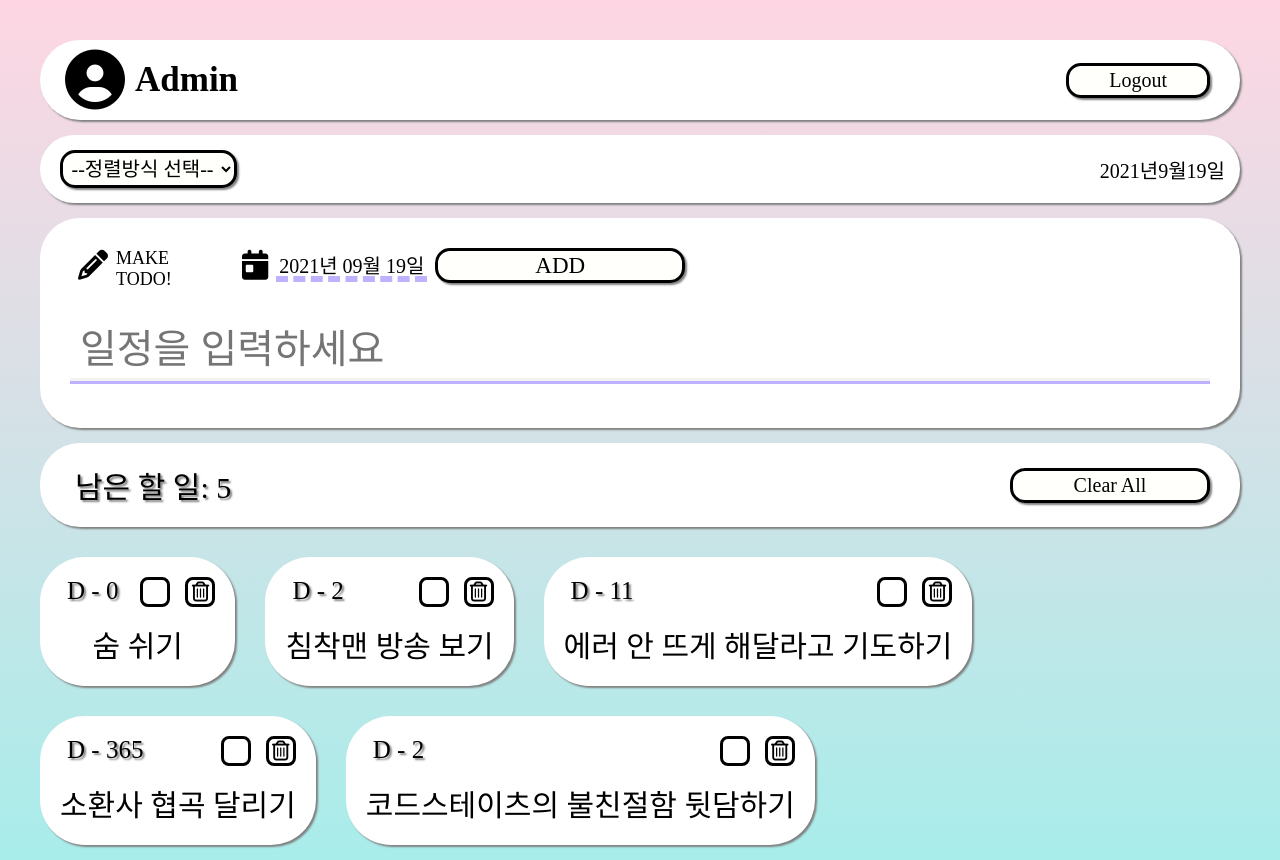
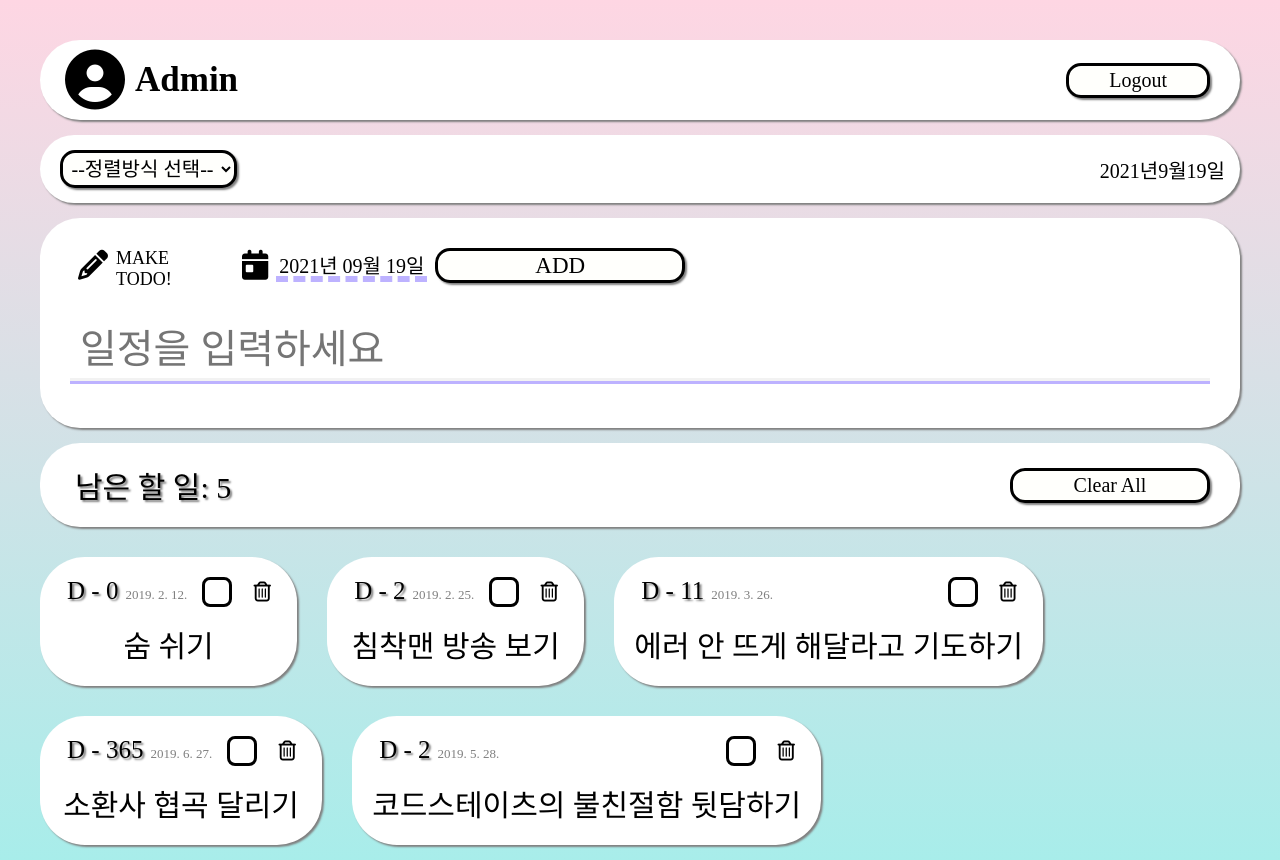
Before and after one commit to lsm6627/codegangster_toto, a React (Create React App) app: page / in a window 1280 px wide. Built offline with nearby package versions, Linux system fonts and the light colour scheme; a web font is replaced by a local one.

Commit message:
CSS 완성

```diff
--- a/src/component/ContentTodo.css
+++ b/src/component/ContentTodo.css
@@ -27,6 +27,15 @@
   text-shadow: gray 2px 2px 2px;
   margin: 7px;
   margin-top: 0;
+}
+
+.createTodo {
+  display: flex;
+  flex-direction: column;
+  justify-content: center;
+  text-align: center;
+  font-size: small;
+  opacity: 0.5;
 }
 
 .todoContent {
@@ -80,8 +89,7 @@ input[type="checkbox"]:checked::after {
   height: 30px;
   width: 30px;
   background-color: white;
-  border: solid;
-  border-radius: 8px;
+  border: none;
   cursor: pointer;
   display: flex;
   align-items: center;
@@ -91,7 +99,7 @@ input[type="checkbox"]:checked::after {
 }
 
 .todoContent_deleteButton:hover {
-  box-shadow: gray 2px 2px 2px;
   color: #e63946;
-  border: solid black;
+  text-shadow: #a0a0a0 0 1px 1px;
+  font-weight: 800;
 }
--- a/src/component/ContentTodo.js
+++ b/src/component/ContentTodo.js
@@ -1,9 +1,29 @@
 import React, { useState } from "react";
 import "./ContentTodo.css";
-import dummy from "../static/dummyData";
 
 const ContentTodo = ({ datas, setDatas }) => {
 
+    const [isChecked, setIsChecked] = useState(false);
+    const [checkedItems, setCheckedItems] = useState(new Set());
+
+    const checkHandler = ({ target }) => {
+        console.log(target)
+        setIsChecked(!isChecked);
+        checkedItemHandler(target.parentNode, target.value, target.checked);
+    };
+
+    const checkedItemHandler = (box, id, isChecked) => {
+        if(isChecked) {
+            checkedItems.add(id);
+            setCheckedItems(checkedItems)
+            box.style.backgroundColor = "#F6cB44";
+        } else if(!isChecked && checkedItems.has(id)) {
+            checkedItems.delete(id);
+            setCheckedItems(checkedItems);
+            box.style.backgroundColor = "#fff";
+        }
+        return checkedItems;
+    }
 
     const deleteTodo = (some, deleteId) => {
         const filterTodo = datas.filter((todo) => {
@@ -11,6 +31,7 @@ const ContentTodo = ({ datas, setDatas }) => {
         })
         setDatas(filterTodo);
     };
+
     return (
         <div className="todo_Container">
             <ul className="todoLists">
@@ -20,10 +41,11 @@ const ContentTodo = ({ datas, setDatas }) => {
                             {/* 각 리스트 항목들 */}
                             <div className="todoMenu">
                                 <div className="todoDate">D - {todo.d_day}</div>
+                                <div className="createTodo">{new Date(todo.createdAt).toLocaleDateString('ko-kr')}</div>
                                 <div className="buttons">
                                     <span className="todoContent_checkbox">
                                         <div className="checkbox_group">
-                                            <input type="checkbox" id="check"/>
+                                            <input type="checkbox" id="check" onChange={(e) => checkHandler(e)} />
                                         </div>
                                     </span>
                                     <span className="todoContent_delete">
```
Lines whose indentation alone changed are shown as unchanged.
